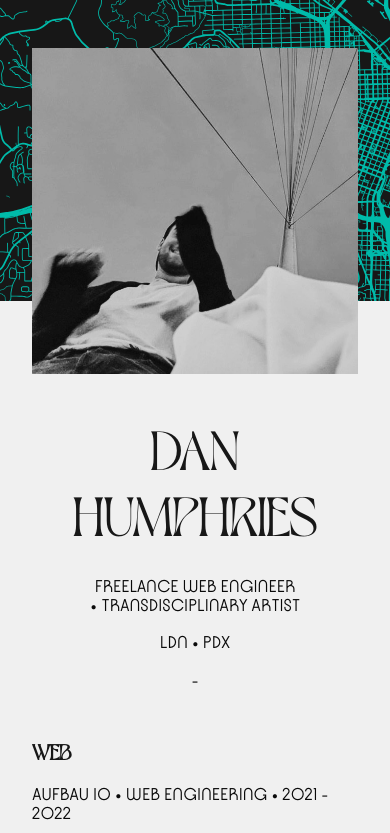
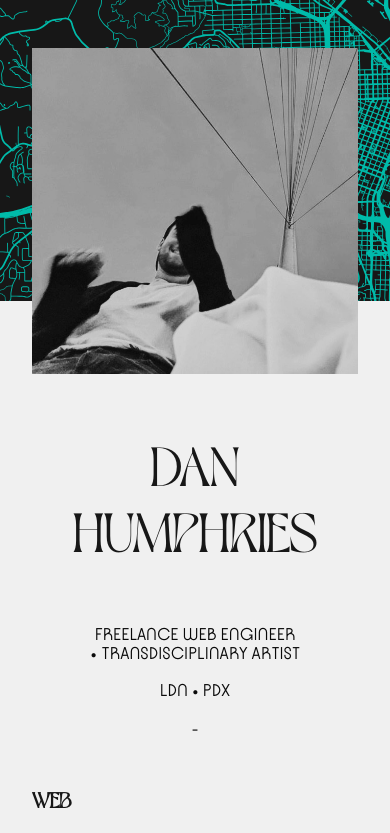
Before and after one commit to aufbau-io/niels, a Svelte app: page / in a window 390 px wide. Shown: the top 833 px of the page. Built offline with nearby package versions, Linux system fonts and the light colour scheme.

Commit message:
margin edits

```diff
--- a/src/App.svelte
+++ b/src/App.svelte
@@ -100,7 +100,7 @@
 
   @media (max-width: 800px) {
     h1 {
-      margin: 1rem 0 3rem 0;
+      margin: 2rem 0 3rem 0;
     }
 
     .grey {
@@ -117,7 +117,7 @@
     }
 
     .titleMargin {
-      margin: -1rem 0 1rem 0;
+      margin: 4rem 0 0 0;
     }
   }
 </style>
```
